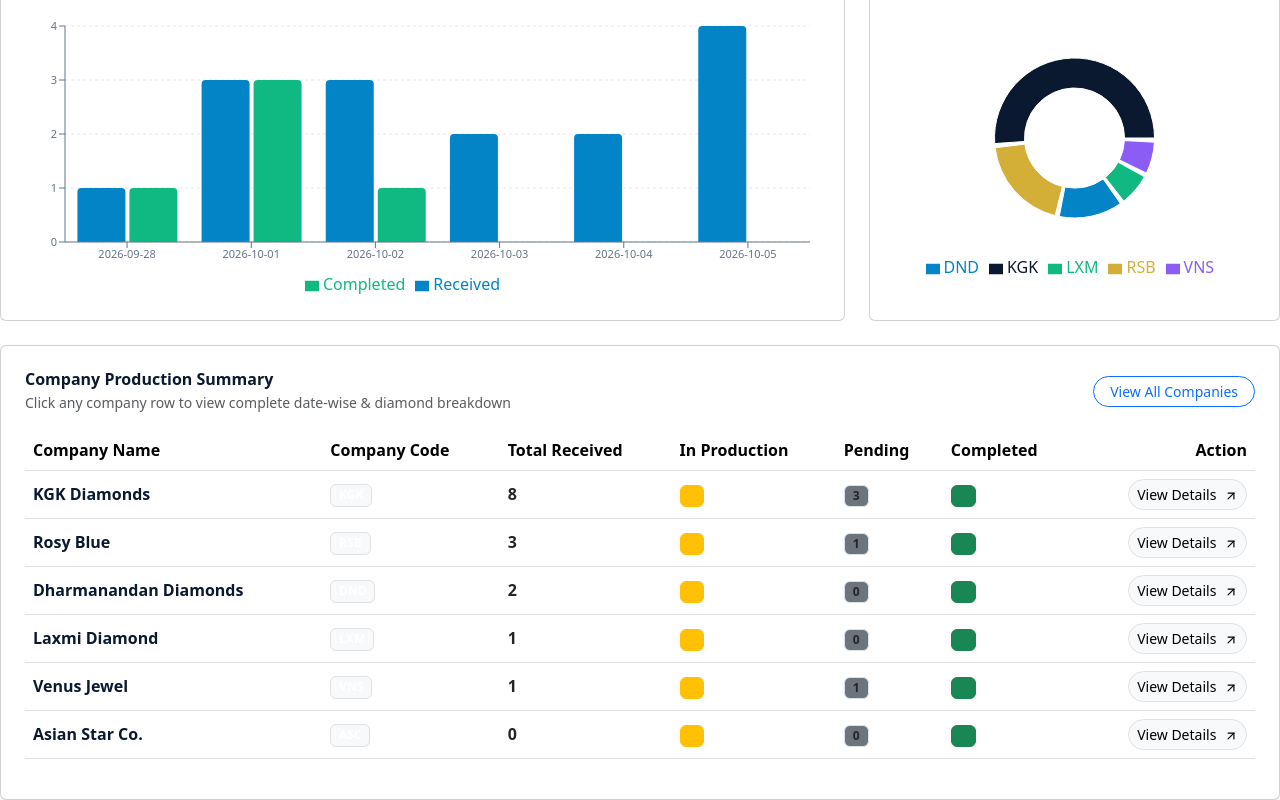
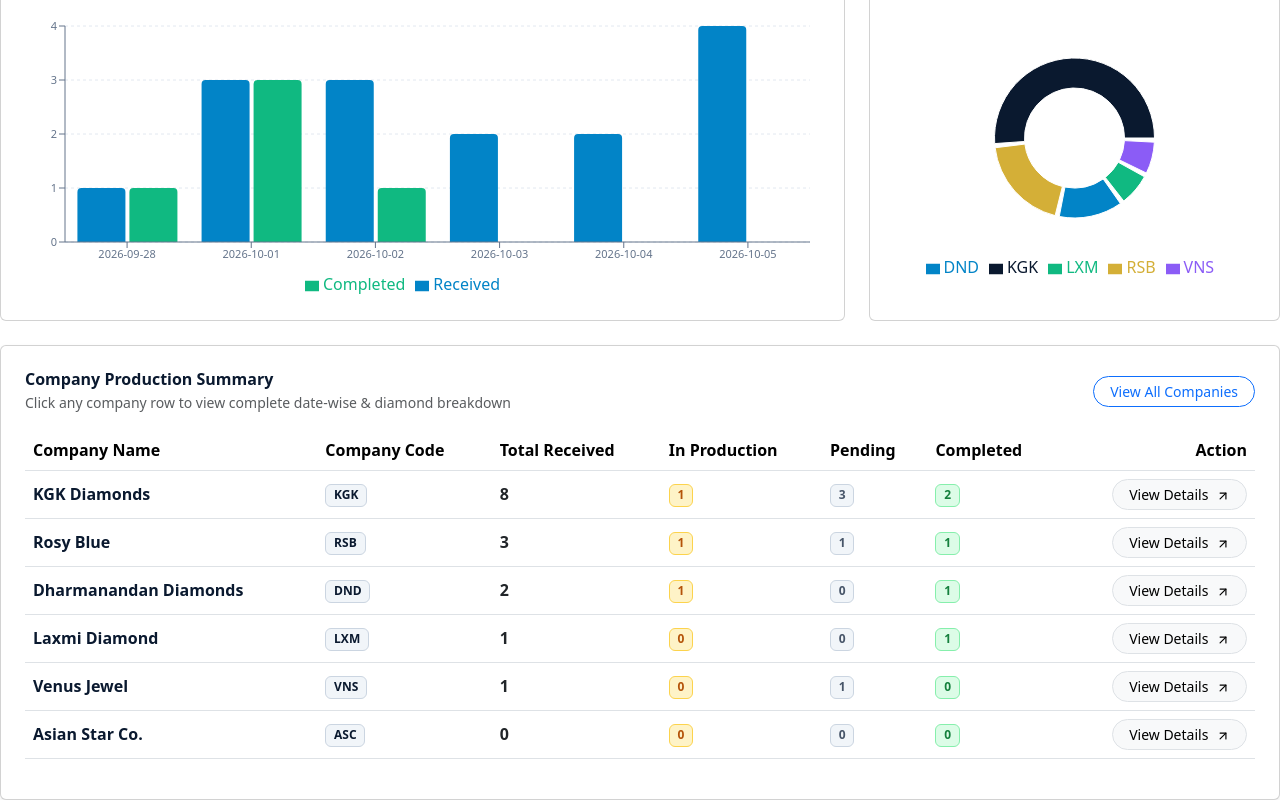
Before and after one commit to Siba2001/DIVY-IMPEX, a React (Vite) app: page /dashboard in a window 1280 px wide. Shown: the part 830-1630 px from the top of the page. Built offline with nearby package versions, Linux system fonts and the light colour scheme; sample sign-in values are in the browser's storage; the HTML template or start-up script is replaced by a standard one.

Commit message:
Fix text color contrast on dashboard and companies summary table badges

```diff
--- a/src/pages/private/Companies.jsx
+++ b/src/pages/private/Companies.jsx
@@ -122,23 +122,25 @@ const Companies = () => {
                       </div>
                     </td>
                     <td>
-                      <span className="badge bg-light text-navy border fw-bold">{c.code}</span>
+                      <span className="badge font-mono fw-bold px-2.5 py-1.5" style={{ backgroundColor: '#F1F5F9', color: '#0A192F', border: '1px solid #CBD5E1' }}>
+                        {c.code}
+                      </span>
                     </td>
                     <td className="fw-medium text-dark">{c.contactPerson}</td>
                     <td className="small text-muted">{c.phone}</td>
                     <td className="fw-bold text-navy">{totalReceived}</td>
                     <td>
-                      <span className="badge bg-warning bg-opacity-20 text-warning border border-warning px-2 py-1">
+                      <span className="badge px-2.5 py-1.5 fw-bold" style={{ backgroundColor: '#FEF3C7', color: '#B45309', border: '1px solid #FCD34D' }}>
                         {pending}
                       </span>
                     </td>
                     <td>
-                      <span className="badge bg-success bg-opacity-20 text-success border border-success px-2 py-1">
+                      <span className="badge px-2.5 py-1.5 fw-bold" style={{ backgroundColor: '#DCFCE7', color: '#15803D', border: '1px solid #86EFAC' }}>
                         {completed}
                       </span>
                     </td>
                     <td>
-                      <span className="badge bg-success-subtle text-success border border-success-subtle px-2 py-1">
+                      <span className="badge px-2.5 py-1.5 fw-bold bg-success-subtle text-success border border-success-subtle">
                         {c.status || 'ACTIVE'}
                       </span>
                     </td>
--- a/src/pages/private/Dashboard.jsx
+++ b/src/pages/private/Dashboard.jsx
@@ -264,13 +264,13 @@ const Dashboard = () => {
           <table className="table table-custom table-hover align-middle">
             <thead>
               <tr>
-                <th>Company Name</th>
-                <th>Company Code</th>
-                <th>Total Received</th>
-                <th>In Production</th>
-                <th>Pending</th>
-                <th>Completed</th>
-                <th className="text-end">Action</th>
+                <th className="text-nowrap">Company Name</th>
+                <th className="text-nowrap">Company Code</th>
+                <th className="text-nowrap">Total Received</th>
+                <th className="text-nowrap">In Production</th>
+                <th className="text-nowrap">Pending</th>
+                <th className="text-nowrap">Completed</th>
+                <th className="text-end text-nowrap">Action</th>
               </tr>
             </thead>
             <tbody>
@@ -280,30 +280,32 @@ const Dashboard = () => {
                   style={{ cursor: 'pointer' }}
                   onClick={() => navigate(`/companies/${comp.id}`)}
                 >
-                  <td className="fw-bold text-navy" style={{ color: '#0A192F' }}>
+                  <td className="fw-bold text-nowrap" style={{ color: '#0A192F' }}>
                     {comp.name}
                   </td>
                   <td>
-                    <span className="badge bg-light text-navy border">{comp.code}</span>
+                    <span className="badge font-mono fw-bold px-2.5 py-1.5" style={{ backgroundColor: '#F1F5F9', color: '#0A192F', border: '1px solid #CBD5E1' }}>
+                      {comp.code}
+                    </span>
                   </td>
-                  <td className="fw-semibold text-dark">{comp.received}</td>
+                  <td className="fw-semibold text-dark text-nowrap">{comp.received}</td>
                   <td>
-                    <span className="badge bg-warning bg-opacity-20 text-warning border border-warning px-2 py-1">
+                    <span className="badge px-2.5 py-1.5 fw-bold" style={{ backgroundColor: '#FEF3C7', color: '#B45309', border: '1px solid #FCD34D' }}>
                       {comp.inProduction}
                     </span>
                   </td>
                   <td>
-                    <span className="badge bg-secondary bg-opacity-15 text-dark border px-2 py-1">
+                    <span className="badge px-2.5 py-1.5 fw-bold" style={{ backgroundColor: '#F1F5F9', color: '#475569', border: '1px solid #CBD5E1' }}>
                       {comp.pending}
                     </span>
                   </td>
                   <td>
-                    <span className="badge bg-success bg-opacity-20 text-success border border-success px-2 py-1">
+                    <span className="badge px-2.5 py-1.5 fw-bold" style={{ backgroundColor: '#DCFCE7', color: '#15803D', border: '1px solid #86EFAC' }}>
                       {comp.completed}
                     </span>
                   </td>
-                  <td className="text-end">
-                    <span className="btn btn-sm btn-light border rounded-pill">
+                  <td className="text-end text-nowrap">
+                    <span className="btn btn-sm btn-light border rounded-pill px-3 py-1 font-body text-nowrap">
                       View Details <ArrowUpRight size={14} className="ms-1" />
                     </span>
                   </td>
```
